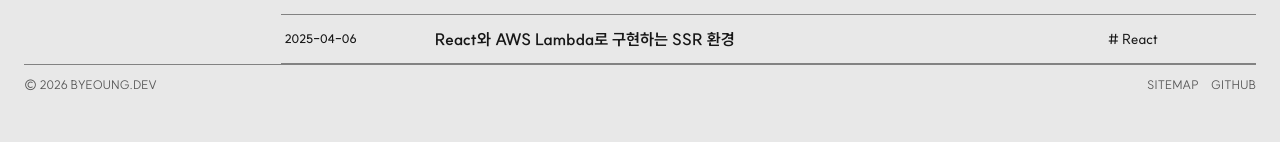
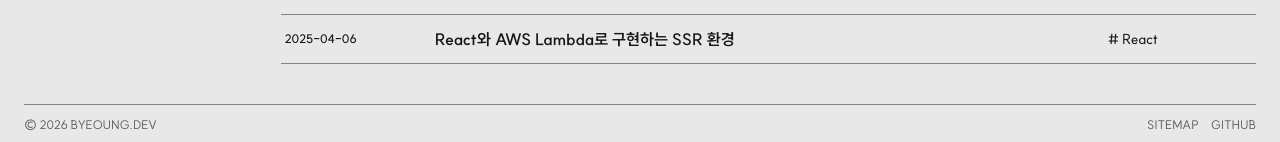
Before and after one commit to chan-byeong/blog, a Next.js app in the folder apps/blog/: page / in a window 1280 px wide. Shown: the part 778-920 px from the top of the page. Before the commit the page ends 883 px from the top, so only its background shows below. Built offline with nearby package versions, Linux system fonts and the light colour scheme; no server answers; a web font is replaced by a local one.

Commit message:
nano: footer 마진 값 추가

```diff
--- a/apps/blog/src/components/footer/index.tsx
+++ b/apps/blog/src/components/footer/index.tsx
@@ -2,7 +2,7 @@ import Link from 'next/link';
 
 export const Footer = () => {
   return (
-    <footer className='grid grid-cols-subgrid col-span-full border-t-[0.5px] border-border/50 py-3 text-primary/70'>
+    <footer className='grid grid-cols-subgrid col-span-full border-t-[0.5px] border-border/50 py-3 text-primary/70 mt-10'>
       <div className='col-start-1 col-span-3 sm:col-start-1 sm:col-span-4 md:col-start-1 md:col-span-5 text-xs'>
         <span>© {new Date().getFullYear()} BYEOUNG.DEV</span>
       </div>
```
